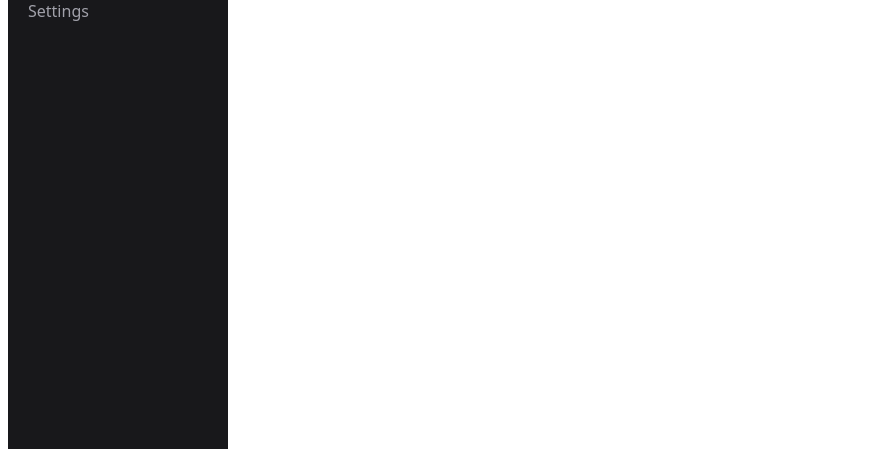
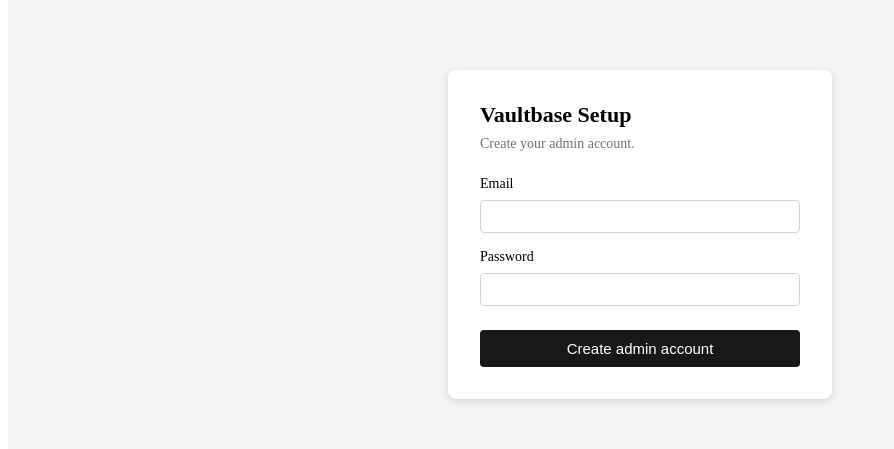
Before and after one commit to vaultbase-sh/vaultbase, a React (Vite) app in the folder admin/: page /_/setup in a window 1280 px wide. Before the commit this address led to /_/. Shown: the part 174-623 px from the top of the page, without its empty margins (0-894 px from the left). Built offline with nearby package versions, Linux system fonts and the light colour scheme; no server answers; sample sign-in values are in the browser's storage.

Commit message:
fix: add /_/setup route and Setup page for first-run admin creation

```diff
--- a/admin/src/App.tsx
+++ b/admin/src/App.tsx
@@ -1,5 +1,6 @@
 import { BrowserRouter, Navigate, Route, Routes } from "react-router-dom";
 import Login from "./pages/Login.tsx";
+import Setup from "./pages/Setup.tsx";
 import Dashboard from "./pages/Dashboard.tsx";
 import Collections from "./pages/Collections.tsx";
 import Records from "./pages/Records.tsx";
@@ -42,6 +43,7 @@
   return (
     <BrowserRouter>
       <Routes>
+        <Route path="/_/setup" element={<Setup />} />
         <Route path="/_/login" element={<Login />} />
         <Route
           path="/_/"
--- /dev/null
+++ b/admin/src/pages/Setup.tsx
@@ -0,0 +1,99 @@
+import { useState } from "react";
+import { useNavigate } from "react-router-dom";
+import { api, type ApiResponse } from "../api.ts";
+
+export default function Setup() {
+  const [email, setEmail] = useState("");
+  const [password, setPassword] = useState("");
+  const [error, setError] = useState("");
+  const navigate = useNavigate();
+
+  async function handleSubmit(e: React.FormEvent) {
+    e.preventDefault();
+    setError("");
+    const res = await api.post<ApiResponse<{ id: string }>>("/api/admin/setup", {
+      email,
+      password,
+    });
+    if (res.data?.id) {
+      navigate("/_/login");
+    } else {
+      setError(res.error ?? "Setup failed");
+    }
+  }
+
+  return (
+    <div
+      style={{
+        display: "flex",
+        alignItems: "center",
+        justifyContent: "center",
+        minHeight: "100vh",
+        background: "#f4f4f5",
+      }}
+    >
+      <form
+        onSubmit={handleSubmit}
+        style={{
+          background: "#fff",
+          padding: 32,
+          borderRadius: 8,
+          width: 320,
+          boxShadow: "0 2px 8px #0002",
+        }}
+      >
+        <h1 style={{ margin: "0 0 8px", fontSize: 22 }}>Vaultbase Setup</h1>
+        <p style={{ margin: "0 0 24px", color: "#71717a", fontSize: 14 }}>
+          Create your admin account.
+        </p>
+        {error && <div style={{ color: "#dc2626", marginBottom: 12 }}>{error}</div>}
+        <label style={{ display: "block", marginBottom: 8, fontSize: 14 }}>Email</label>
+        <input
+          value={email}
+          onChange={(e) => setEmail(e.target.value)}
+          type="email"
+          required
+          style={{
+            width: "100%",
+            padding: "8px 10px",
+            marginBottom: 16,
+            border: "1px solid #d4d4d8",
+            borderRadius: 4,
+            boxSizing: "border-box",
+          }}
+        />
+        <label style={{ display: "block", marginBottom: 8, fontSize: 14 }}>Password</label>
+        <input
+          value={password}
+          onChange={(e) => setPassword(e.target.value)}
+          type="password"
+          required
+          minLength={8}
+          style={{
+            width: "100%",
+            padding: "8px 10px",
+            marginBottom: 24,
+            border: "1px solid #d4d4d8",
+            borderRadius: 4,
+            boxSizing: "border-box",
+          }}
+        />
+        <button
+          type="submit"
+          style={{
+            width: "100%",
+            padding: "10px",
+            background: "#18181b",
+            color: "#fff",
+            border: "none",
+            borderRadius: 4,
+            cursor: "pointer",
+            fontSize: 15,
+          }}
+        >
+          Create admin account
+        </button>
+      </form>
+    </div>
+  );
+}
```
